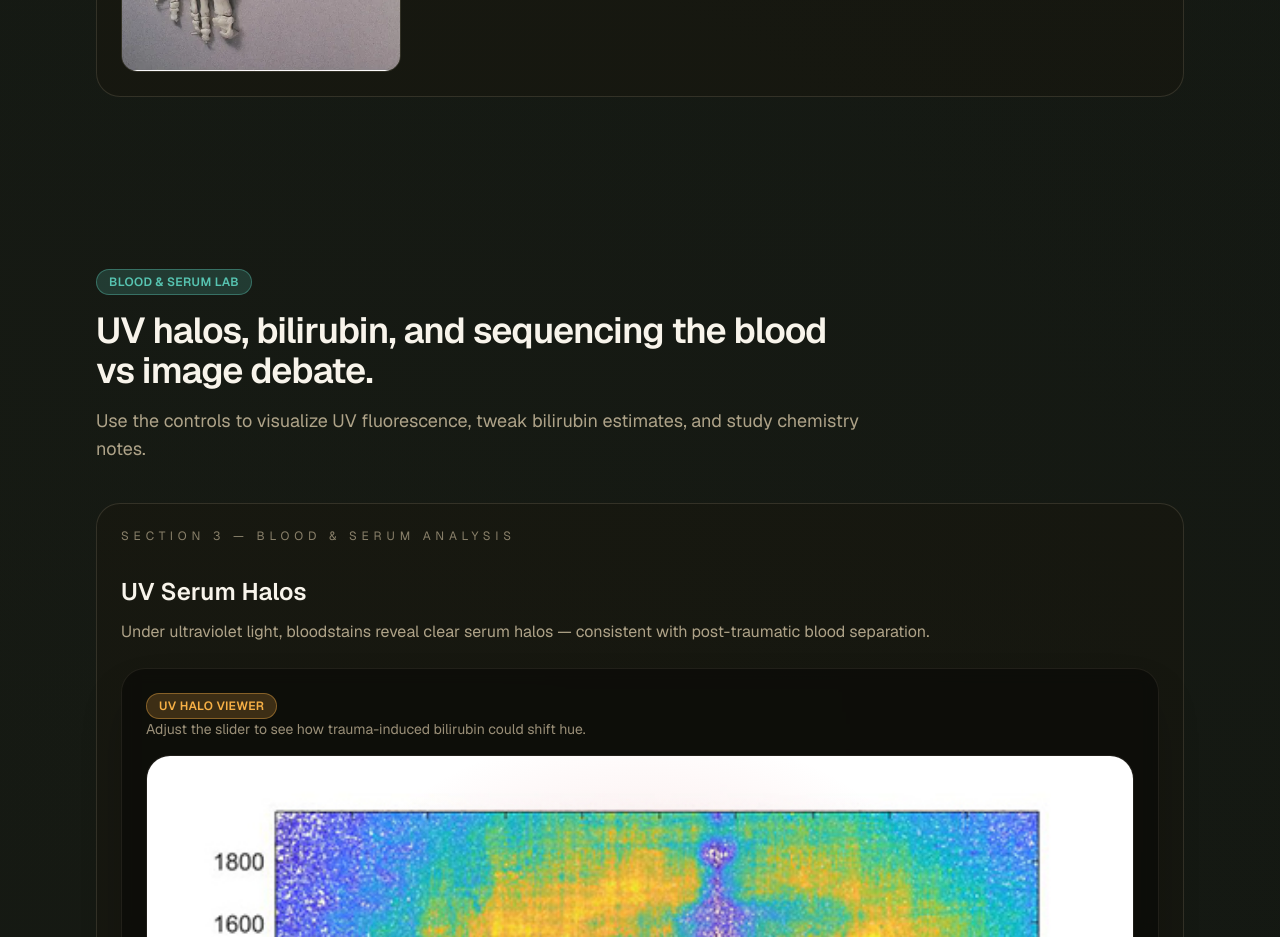
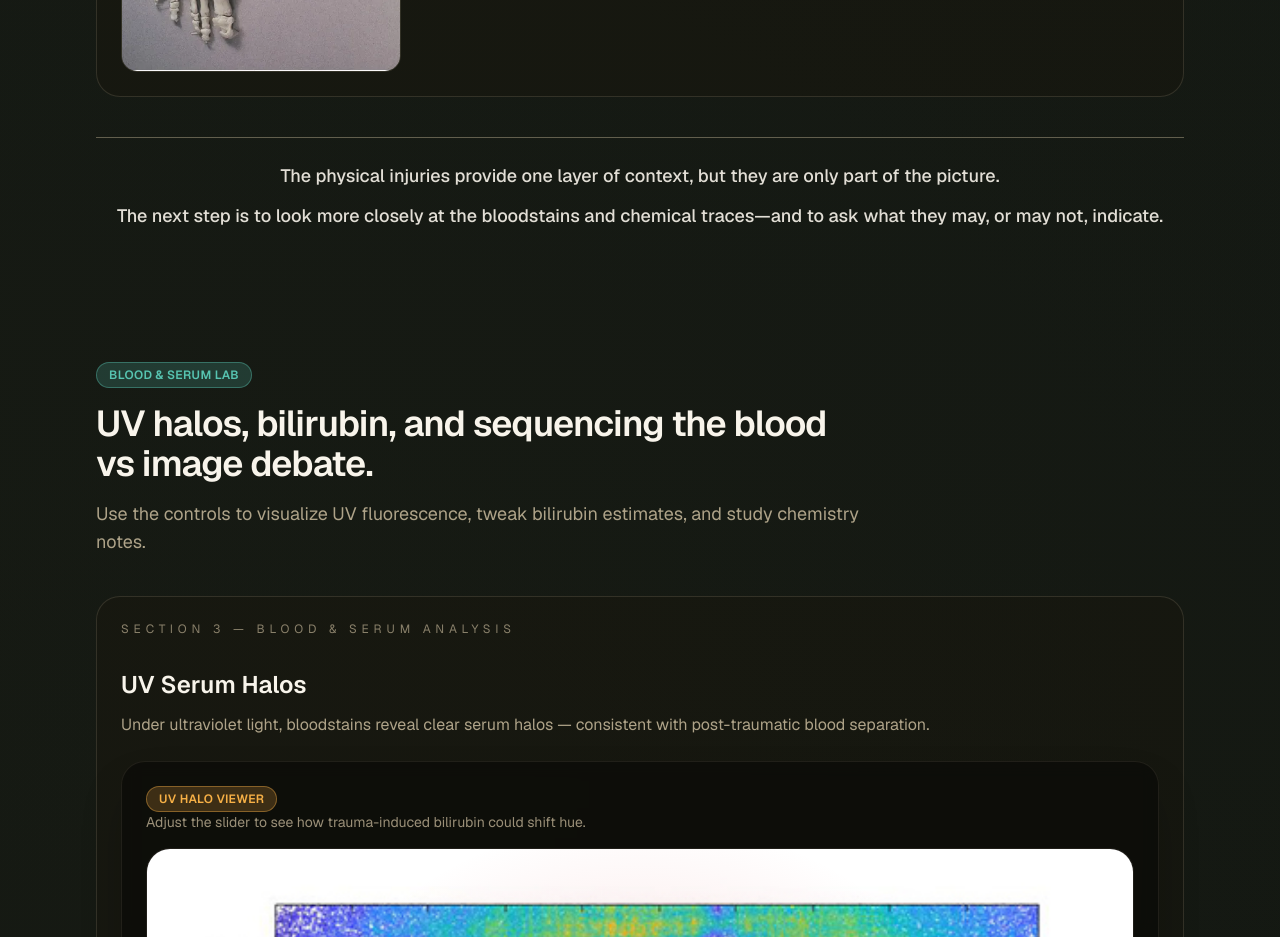
Before and after one commit to victorolivo24/shroudofturin, a Next.js app: page / in a window 1280 px wide. Shown: the part 4320-5257 px from the top of the page. Built offline with nearby package versions, Linux system fonts and the light colour scheme.

Commit message:
add section 2 transition

```diff
--- a/src/sections/crucifixion-forensics.tsx
+++ b/src/sections/crucifixion-forensics.tsx
@@ -170,6 +170,15 @@ export function CrucifixionForensics() {
           </div>
         </div>
       </div>
+      <div className="border-t border-sand-200/40 pt-6 text-center text-lg font-medium text-sand-50/90">
+        <p>
+          The physical injuries provide one layer of context, but they are only part of the picture.
+        </p>
+        <p className="mt-3 text-lg font-medium text-sand-50/90">
+          The next step is to look more closely at the bloodstains and chemical traces—and to ask what
+          they may, or may not, indicate.
+        </p>
+      </div>
 
       {lightbox && (
         <div
```
